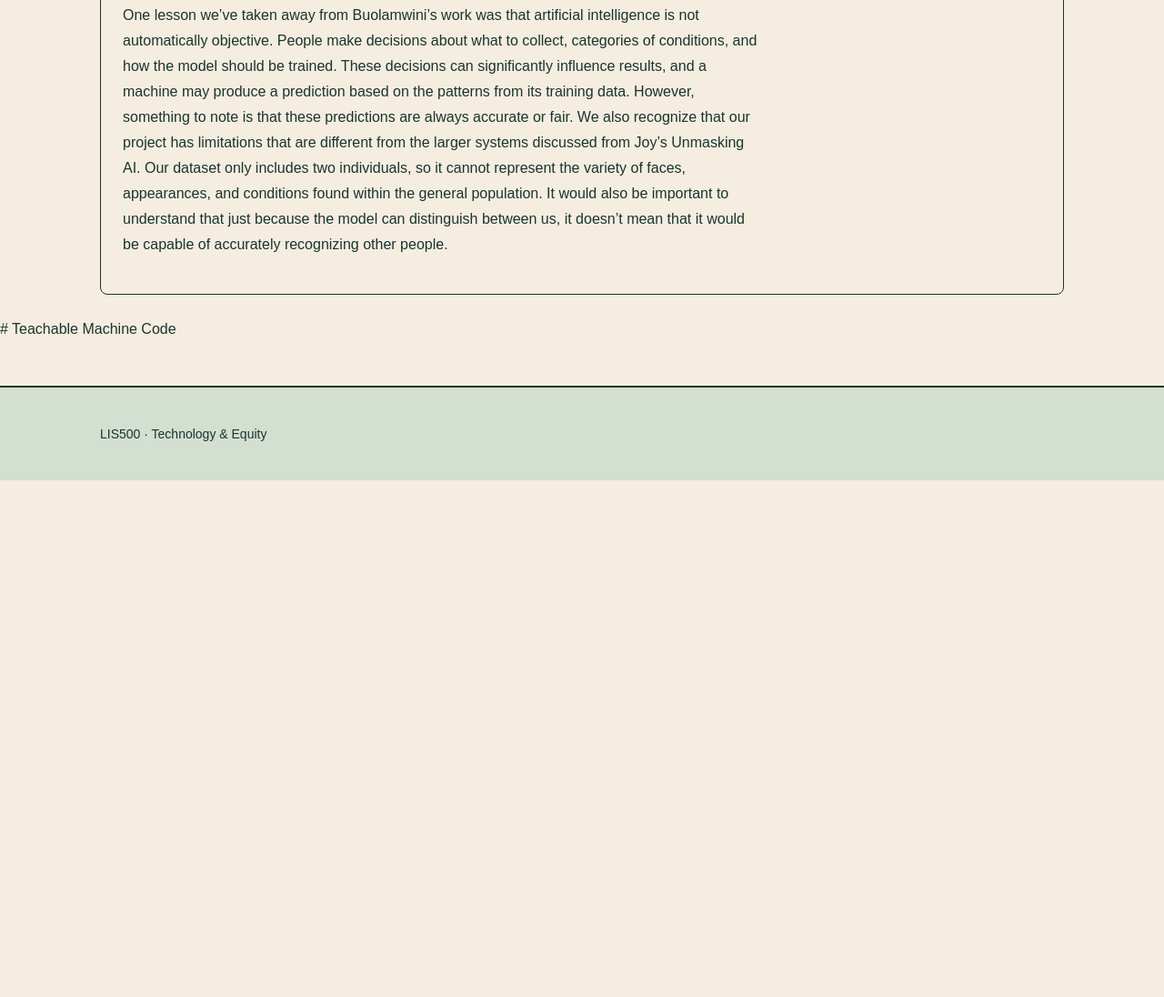
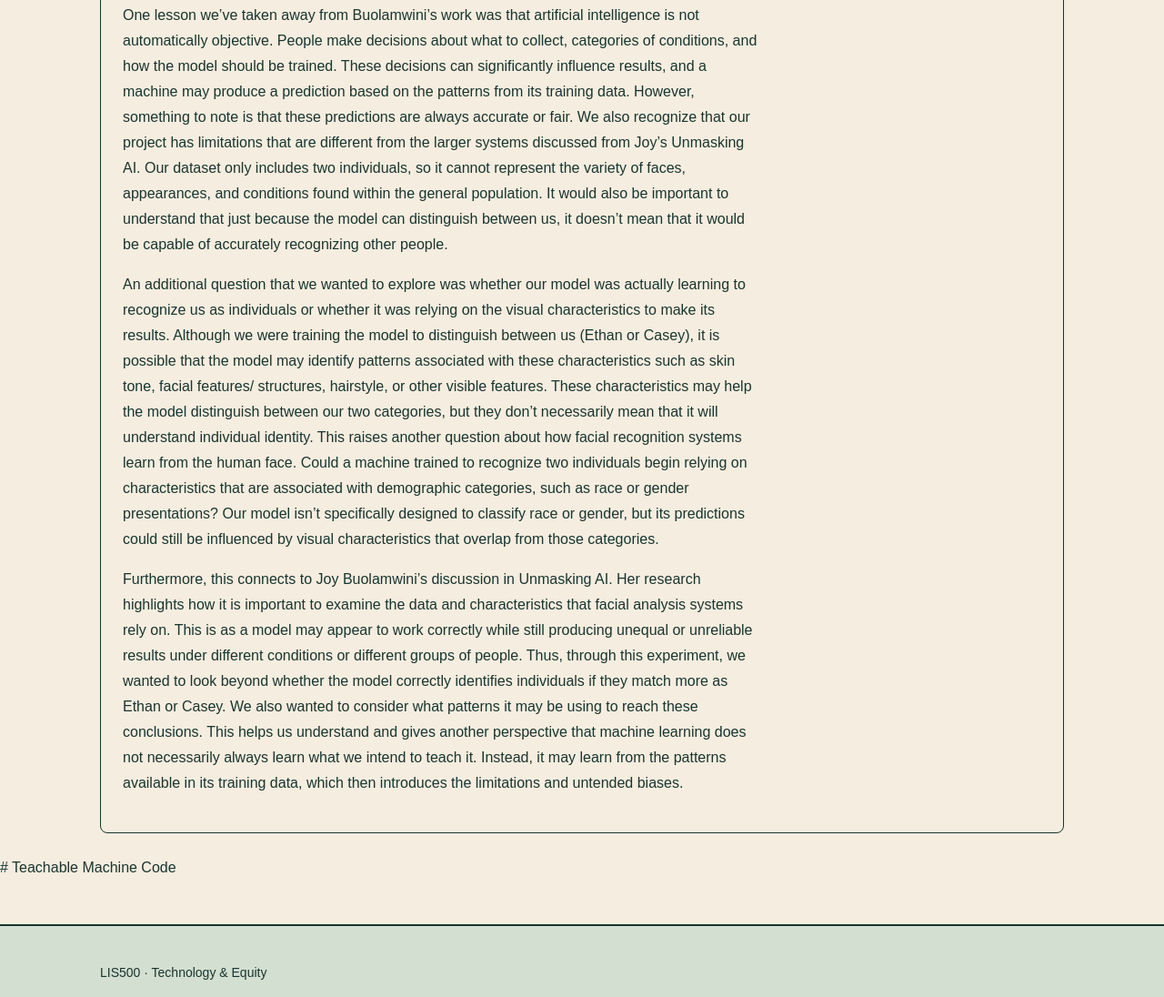
Before and after one commit to emoua3-cloud/LIS500, a plain HTML site: page Machinelearning.html in a window 1280 px wide. Shown: the part 4009-5105 px from the top of the page at 91% size. Before the commit the page ends 4537 px from the top, so only its background shows below. Drawn offline with Linux system fonts and the light colour scheme.

```diff
--- a/Machinelearning.html
+++ b/Machinelearning.html
@@ -111,6 +111,8 @@
             <p>We knew that if the model was trained under the same conditions, it might learn to recognize those specific conditions rather than the individuals we’re trying to teach it. This could lead to an inaccurate prediction where the model can encounter a photograph that looks different from the training images. This allows us to come to a conclusion that through this process, collection of data is not just about gathering as many samples as we can, but carefully collecting what these samples represent and what the model may encounter when processing its training. </p>
             <p>A huge influence on our project was Joy Buolamwini, and her book Unmasking AI. Her work discussed the problems that could occur when artificial intelligence systems are developed with incomplete or unrepresentative datasets. Joy’s significant research into commercial facial analysis systems found that significant differences in error rates across demographic groups prevails. As darker skin toned women experienced much greater error rates than lighter toned individuals examined by the system. This research connects directly to our project because we are creating a model that uses photographs of human faces to make predictions and resemblances to each label. Even though our classifier is much smaller and only recognizes two people, it depends on the data we provide it. Thus, if the predictions become less reliable as the conditions aren’t met.</p>
             <p>One lesson we’ve taken away from Buolamwini’s work was that artificial intelligence is not automatically objective. People make decisions about what to collect, categories of conditions, and how the model should be trained. These decisions can significantly influence results, and a machine may produce a prediction based on the patterns from its training data. However, something to note is that these predictions are always accurate or fair. We also recognize that our project has limitations that are different from the larger systems discussed from Joy’s Unmasking AI. Our dataset only includes two individuals, so it cannot represent the variety of faces, appearances, and conditions found within the general population. It would also be important to understand that just because the model can distinguish between us, it doesn’t mean that it would be capable of accurately recognizing other people.</p>
+            <p>An additional question that we wanted to explore was whether our model was actually learning to recognize us as individuals or whether it was relying on the visual characteristics to make its results. Although we were training the model to distinguish between us (Ethan or Casey), it is possible that the model may identify patterns associated with these characteristics such as skin tone, facial features/ structures, hairstyle, or other visible features. These characteristics may help the model distinguish between our two categories, but they don’t necessarily mean that it will understand individual identity. This raises another question about how facial recognition systems learn from the human face. Could a machine trained to recognize two individuals begin relying on characteristics that are associated with demographic categories, such as race or gender presentations? Our model isn’t specifically designed to classify race or gender, but its predictions could still be influenced by visual characteristics that overlap from those categories. </p>
+            <p>Furthermore, this connects to Joy Buolamwini’s discussion in Unmasking AI. Her research highlights how it is important to examine the data and characteristics that facial analysis systems rely on. This is as a model may appear to work correctly while still producing unequal or unreliable results under different conditions or different groups of people. Thus, through this experiment, we wanted to look beyond whether the model correctly identifies individuals if they match more as Ethan or Casey. We also wanted to consider what patterns it may be using to reach these conclusions. This helps us understand and gives another perspective that machine learning does not necessarily always learn what we intend to teach it. Instead, it may learn from the patterns available in its training data, which then introduces the limitations and untended biases.</p>
 
         </section>
     </main>
```
